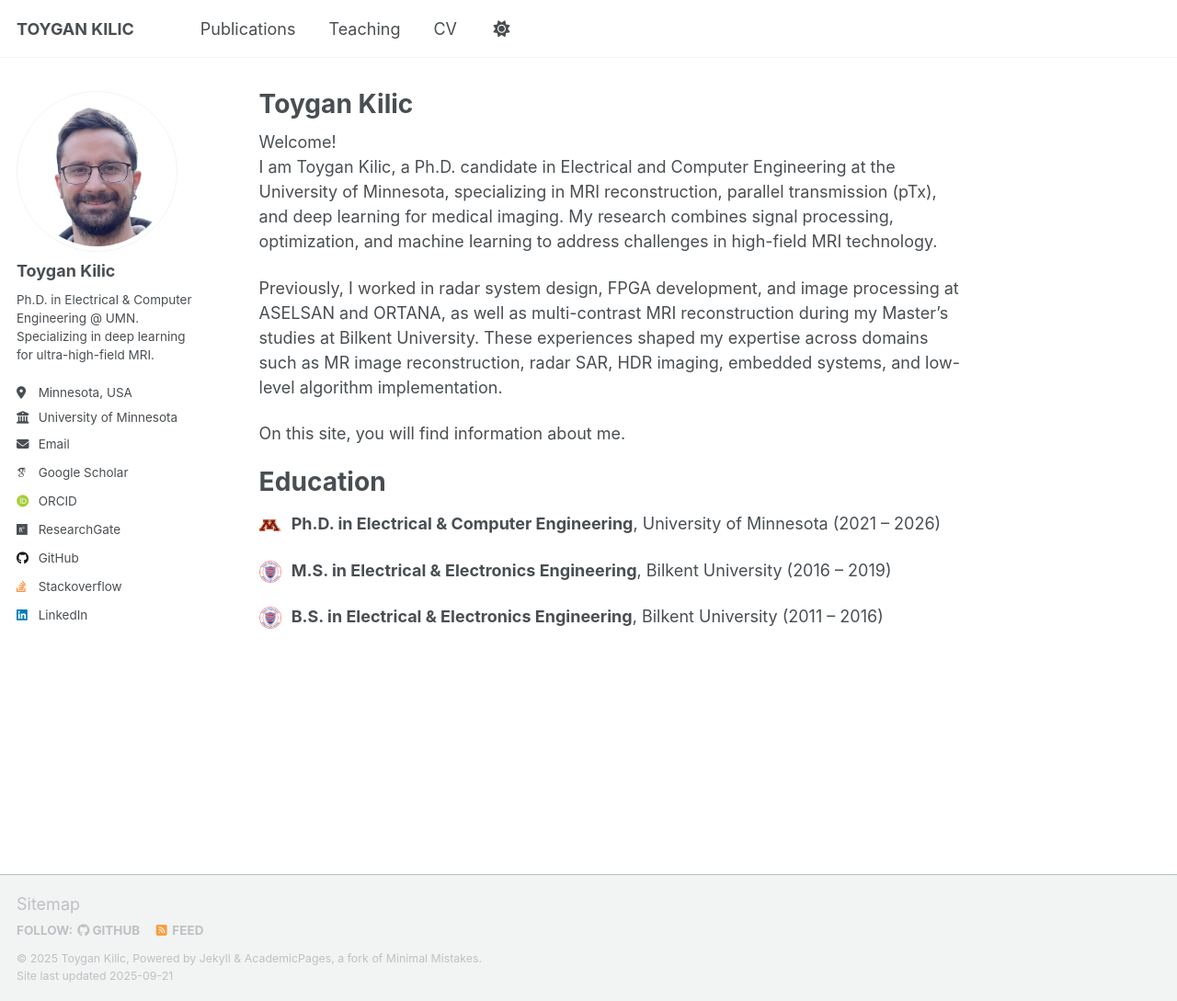
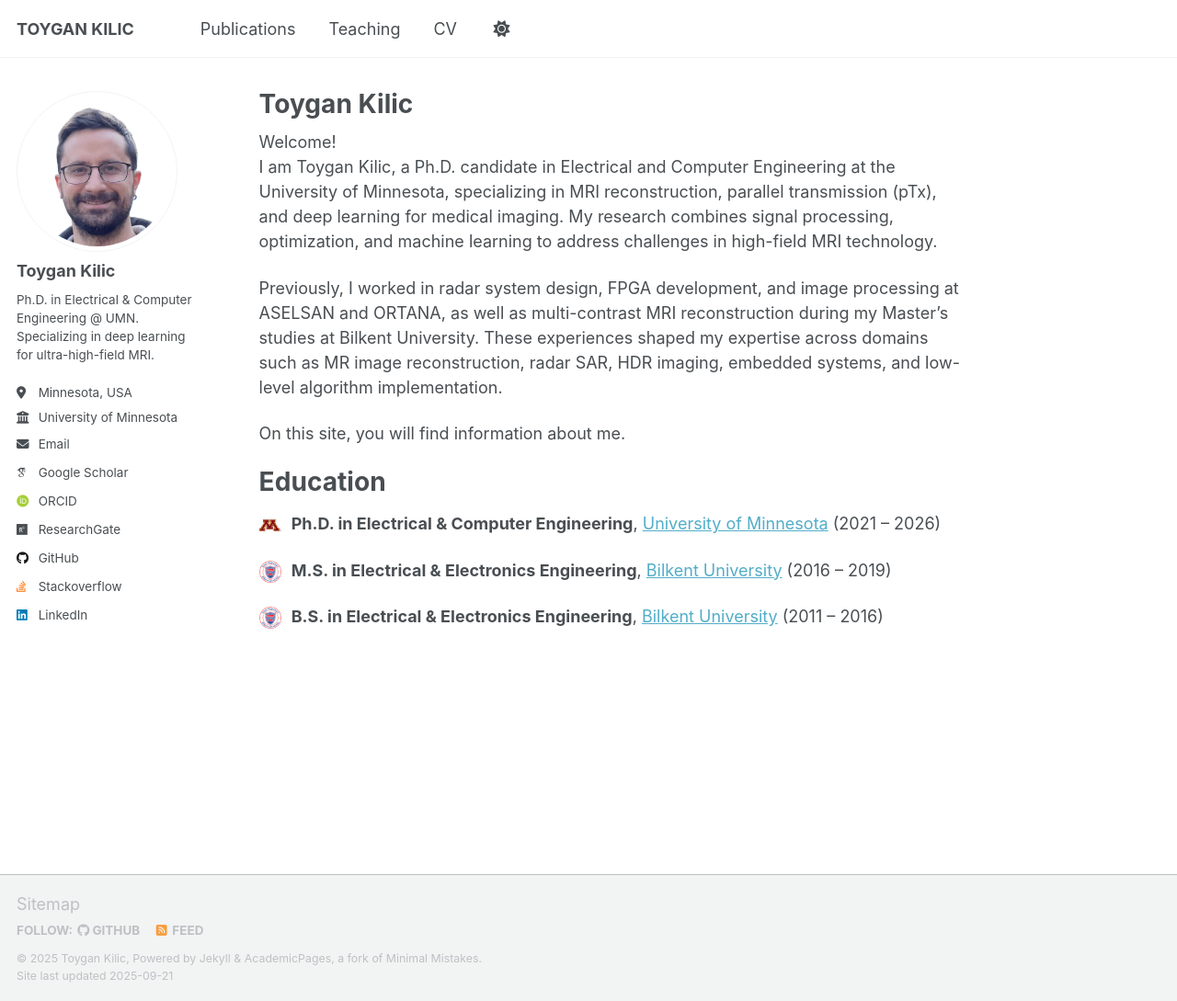
Before and after one commit to Toygan/toygan.github.io, a Jekyll site: the page built from _pages/about.md, in a window 1280 px wide and 1089 px high. Shown: the whole window at 92% size. Built offline with Jekyll 4.4.1, drawn with Linux system fonts in a browser that asks for light colours; some web fonts are replaced; a script that is not in the unit is left out; part of the change alters nothing that is shown.

```diff
--- a/_pages/about.md
+++ b/_pages/about.md
@@ -18,10 +18,10 @@ Education
 ======
 
 <img src="/images/umn.png" alt="University of Minnesota" width="24" style="vertical-align:middle; margin-right:6px;"/>
-**Ph.D. in Electrical & Computer Engineering**, University of Minnesota (2021 – 2026)
+**Ph.D. in Electrical & Computer Engineering**, [University of Minnesota](https://twin-cities.umn.edu) (2021 – 2026)
 
 <img src="/images/bilkent_university.png" alt="Bilkent University" width="24" style="vertical-align:middle; margin-right:6px;"/>
-**M.S. in Electrical & Electronics Engineering**, Bilkent University (2016 – 2019)
+**M.S. in Electrical & Electronics Engineering**, [Bilkent University](https://w3.bilkent.edu.tr/bilkent/) (2016 – 2019)
 
 <img src="/images/bilkent_university.png" alt="Bilkent University" width="24" style="vertical-align:middle; margin-right:6px;"/>
-**B.S. in Electrical & Electronics Engineering**, Bilkent University (2011 – 2016)
+**B.S. in Electrical & Electronics Engineering**, [Bilkent University](https://w3.bilkent.edu.tr/bilkent/) (2011 – 2016)
```
